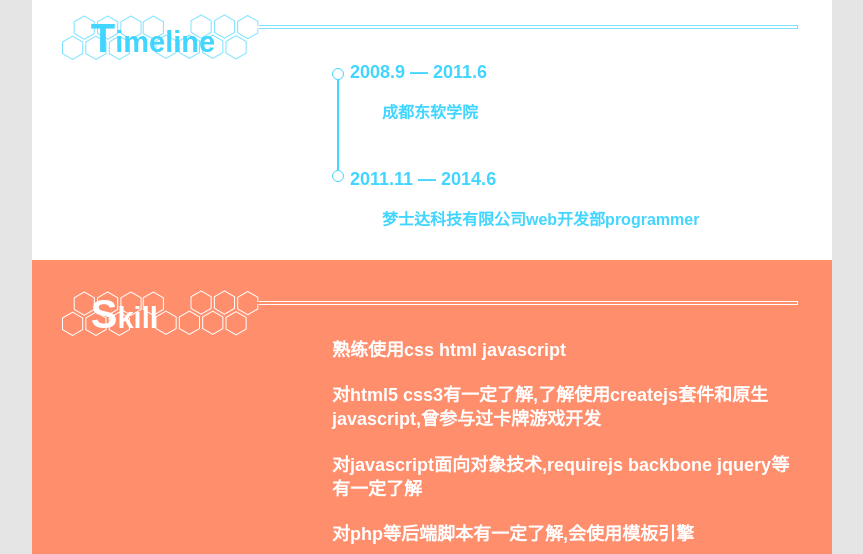
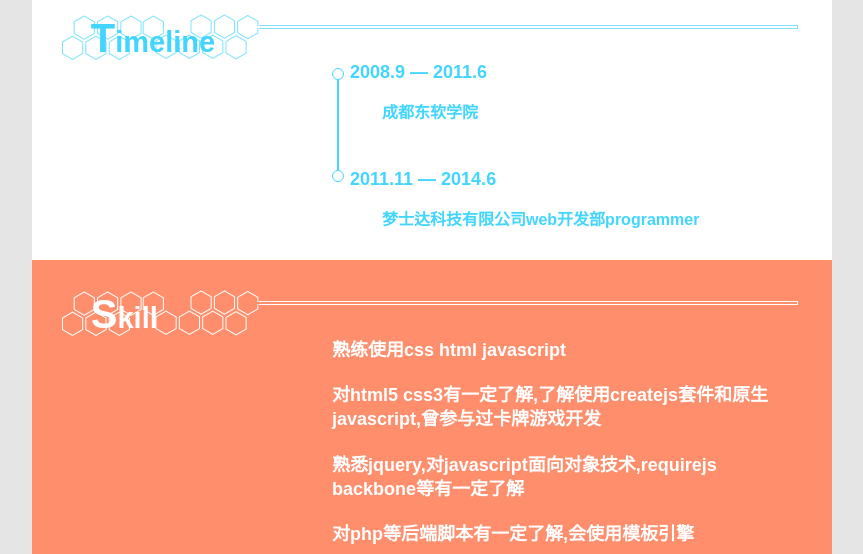
Before and after one commit to srw4115/srw4115.github.io, a plain HTML site: page index.html in a window 1280 px wide. Shown: the part 246-800 px from the top of the page, without its empty margins (208-1071 px from the left). Drawn offline with Linux system fonts and the light colour scheme.

Commit message:
srw4115
text

```diff
--- a/index.html
+++ b/index.html
@@ -54,7 +54,7 @@
             <div class="container skill">
                 <div>熟练使用css html javascript</div>
                 <div>对html5 css3有一定了解,了解使用createjs套件和原生javascript,曾参与过卡牌游戏开发</div>
-                <div>对javascript面向对象技术,requirejs backbone jquery等有一定了解</div>
+                <div>熟悉jquery,对javascript面向对象技术,requirejs backbone等有一定了解</div>
                 <div>对php等后端脚本有一定了解,会使用模板引擎</div>
             </div>
         </section>
```
